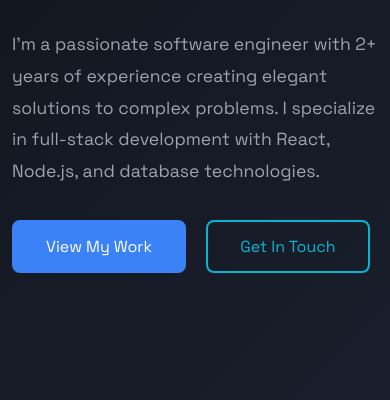
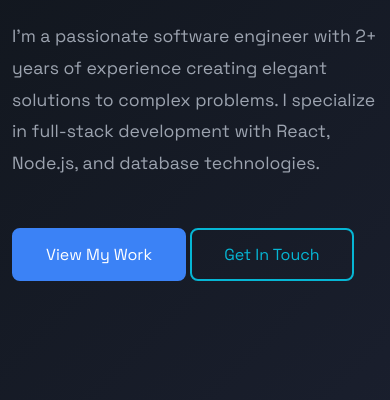
Before and after one commit to JerryJtheDev/Bootstrap-Portfolio, a plain HTML site: page index.html in a window 390 px wide. Shown: the part 444-844 px from the top of the page. Drawn offline with Linux system fonts and the light colour scheme.

Commit message:
Made some changes

```diff
--- a/index.html
+++ b/index.html
@@ -337,11 +337,11 @@
                 margin-left: 1rem;
             }
 
-            /* .cta-button-secondary {
+            .cta-button-secondary {
                 margin-left: 0;
                 margin-top: 1rem;
-                display: block;
-            } */
+                /* display: block; */
+            }
         }
     </style>
 </head>
```
